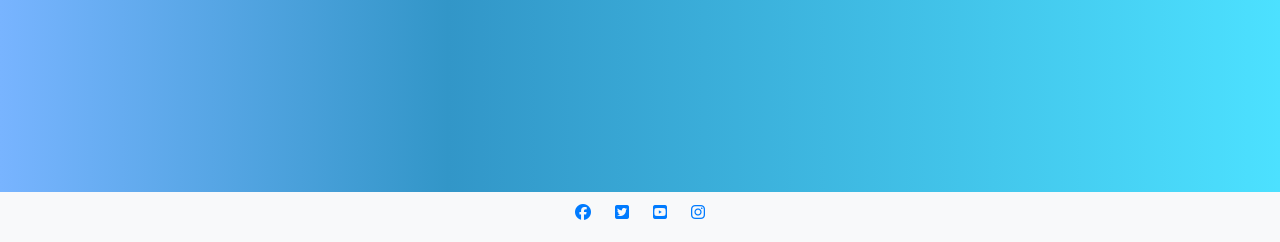
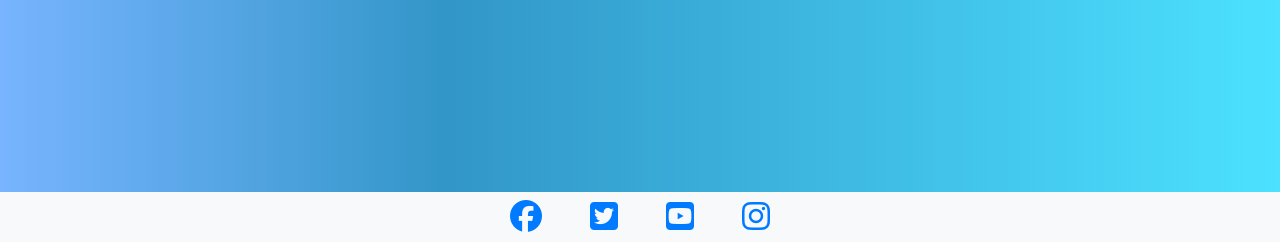
Before and after one commit to JKirkby95/Bark-Avenue-Gitpod, a Django app: page /appointments/ in a window 1280 px wide. Shown: the part 558-800 px from the top of the page. Run offline with Django 3.2, Linux system fonts and the light colour scheme; the visitor is signed in with stand-in values (Sample User, id 1); data that the repository does not hold is empty; some libraries are stand-ins or nearby versions.

Commit message:
add messages

```diff
--- a/grooming/views.py
+++ b/grooming/views.py
@@ -52,19 +52,16 @@ class BookingView(TemplateView):
             return redirect('appointments')
         return render(request, self.template_name, {'form': form})
 
-
 class EditAppointmentView(TemplateView):
     '''
     class for editing the appointments
     '''
     template_name = 'edit_appointment.html'
-    # login required for this page
 
     @method_decorator(login_required)
     def dispatch(self, *args, **kwargs):
         return super().dispatch(*args, **kwargs)
 
-    # getting the appointment id
     def get(self, request, appointment_id):
         appointment = get_object_or_404(Appointment, id=appointment_id)
         # Check if the user is the owner of the appointment
@@ -73,7 +70,6 @@ class EditAppointmentView(TemplateView):
         form = AppointmentForm(instance=appointment)
         return render(request, self.template_name, {'form': form, 'appointment_id': appointment_id})
 
-    # saving the new appointment details and redirecting user
     def post(self, request, appointment_id):
         appointment = get_object_or_404(Appointment, id=appointment_id)
         # Check if the user is the owner of the appointment
@@ -82,6 +78,8 @@ class EditAppointmentView(TemplateView):
         form = AppointmentForm(request.POST, instance=appointment)
         if form.is_valid():
             form.save()
+            # Add success message
+            messages.success(request, 'Appointment updated successfully.')
             return redirect('appointments')
         else:
             # Form is not valid, render the form again with errors
@@ -165,6 +163,7 @@ class CustomLogoutView(LogoutView):
         # Return user to home screen when logged out
         return reverse_lazy('index')
 
+
 class UserauthView(TemplateView):
     '''
     Class for protecting user appointments
--- a/templates/appointments.html
+++ b/templates/appointments.html
@@ -54,7 +54,7 @@
 </div>
 <!-- import jquery -->
 <script src="https://ajax.googleapis.com/ajax/libs/jquery/3.5.1/jquery.min.js"></script>
-<!-- script for deleting appointments from database -->
+<!-- Script for deleting appointments from the database -->
 <script>
     $(document).ready(function () {
         $('.delete-button').click(function (event) {
@@ -68,7 +68,7 @@
         });
 
         // Handle confirm delete button click
-        $('#confirmDelete').click(function() {
+        $('#confirmDelete').click(function () {
             // Get the appointment ID from the confirm delete button
             var appointmentId = $(this).data('appointment-id');
 
@@ -79,13 +79,14 @@
                 data: {
                     'csrfmiddlewaretoken': '{{ csrf_token }}' // Add CSRF token
                 },
-                success: function(response) {
-                    // Handle success response, if needed
-                    console.log('Appointment deleted successfully');
+                success: function (response) {
+                    // Display a success message using JavaScript alert
+                    alert('Appointment deleted successfully.');
+
                     // Refresh the page after deletion
                     window.location.reload();
                 },
-                error: function(xhr, status, error) {
+                error: function (xhr, status, error) {
                     // Handle error response, if needed
                     console.error('Error deleting appointment:', error);
                 }
--- a/templates/base.html
+++ b/templates/base.html
@@ -79,22 +79,22 @@
                         <li id="facebook" class="mr-4">
                             <a href="https://facebook.com" target="_blank" rel="noopener"
                                 aria-label="Visit our Facebook page (opens in a new tab)"><i
-                                    class="fab fa-facebook"></i></a>
+                                    class="fab fa-facebook fa-2x mr-4"></i></a>
                         </li>
                         <li id="twitter" class="mr-4">
                             <a href="https://twitter.com" target="_blank" rel="noopener"
                                 aria-label="Visit our Twitter page (opens in a new tab)"><i
-                                    class="fab fa-twitter-square"></i></a>
+                                    class="fab fa-twitter-square fa-2x mr-4"></i></a>
                         </li>
                         <li id="youtube" class="mr-4">
                             <a href="https://youtube.com" target="_blank" rel="noopener"
                                 aria-label="Visit our YouTube page (opens in a new tab)"><i
-                                    class="fab fa-youtube-square"></i></a>
+                                    class="fab fa-youtube-square fa-2x mr-4"></i></a>
                         </li>
                         <li id="instagram">
                             <a href="https://instagram.com" target="_blank" rel="noopener"
                                 aria-label="Visit our Instagram page (opens in a new tab)"><i
-                                    class="fab fa-instagram"></i></a>
+                                    class="fab fa-instagram fa-2x"></i></a>
                         </li>
                     </ul>
                 </div>
```
